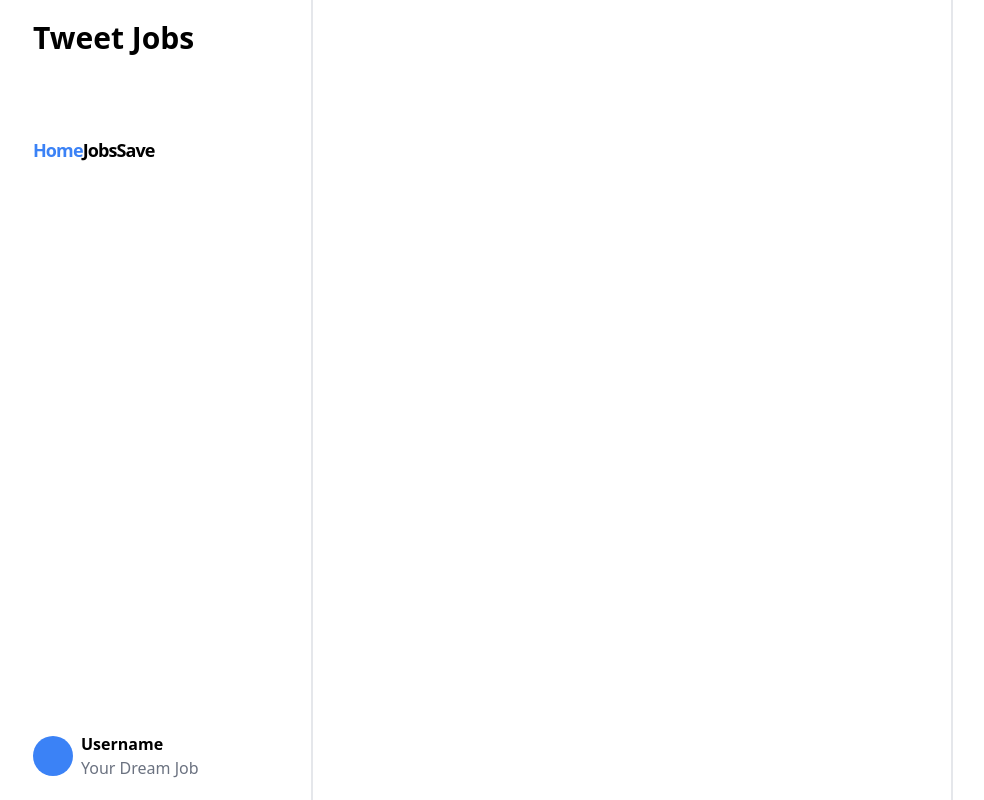
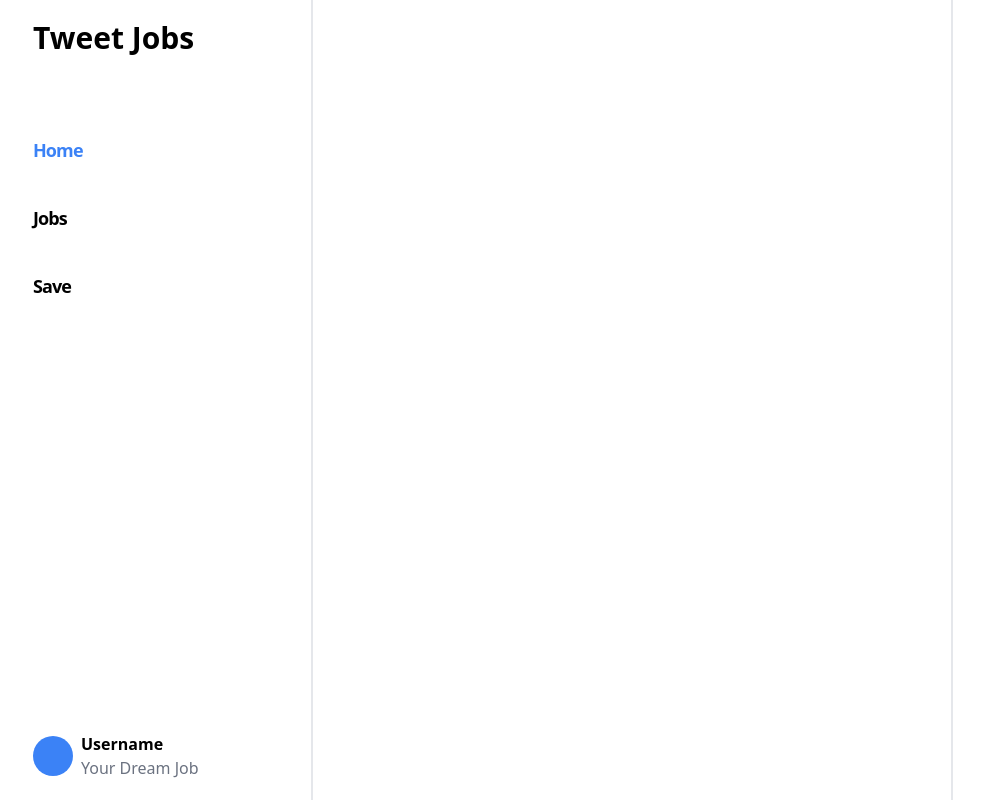
Before and after one commit to cehaaa/tweet-jobs, a Vue app: page /tweet in a window 1280 px wide. Shown: the whole page, without its empty margins (7-991 px from the left). Built offline with nearby package versions, Linux system fonts and the light colour scheme; no server answers.

Commit message:
code refactoring

```diff
--- a/src/index.css
+++ b/src/index.css
@@ -1,26 +1,24 @@
 @tailwind base;
 @tailwind components;
 
-.form-control{
+.form-control {
     @apply border border-gray-200 rounded p-2 w-full duration-200 ease-in-out focus:outline-none focus:ring  focus:ring-blue-300;
 }
 
-.btn-primary{
+.btn-primary {
     @apply rounded bg-blue-500 p-2 text-white flex items-center justify-center duration-200 ease-in-out hover:bg-blue-700 focus:outline-none;
 }
 
-.btn-outline-primary{
+.btn-outline-primary {
     @apply rounded border border-blue-500 p-2 text-blue-500 flex items-center justify-center duration-200 ease-in-out hover:border-blue-700 hover:text-blue-700;
 }
 
-.active{
-    @apply text-blue-500 ;
+.active {
+    @apply text-blue-500;
 }
 
-.sidebar-list{
-    @apply cursor-pointer hover:text-blue-500 tracking-tighter;
+.sidebar-list {
+    @apply cursor-pointer hover:text-blue-500 tracking-tighter block;
 }
 
-
-
 @tailwind utilities;
```
